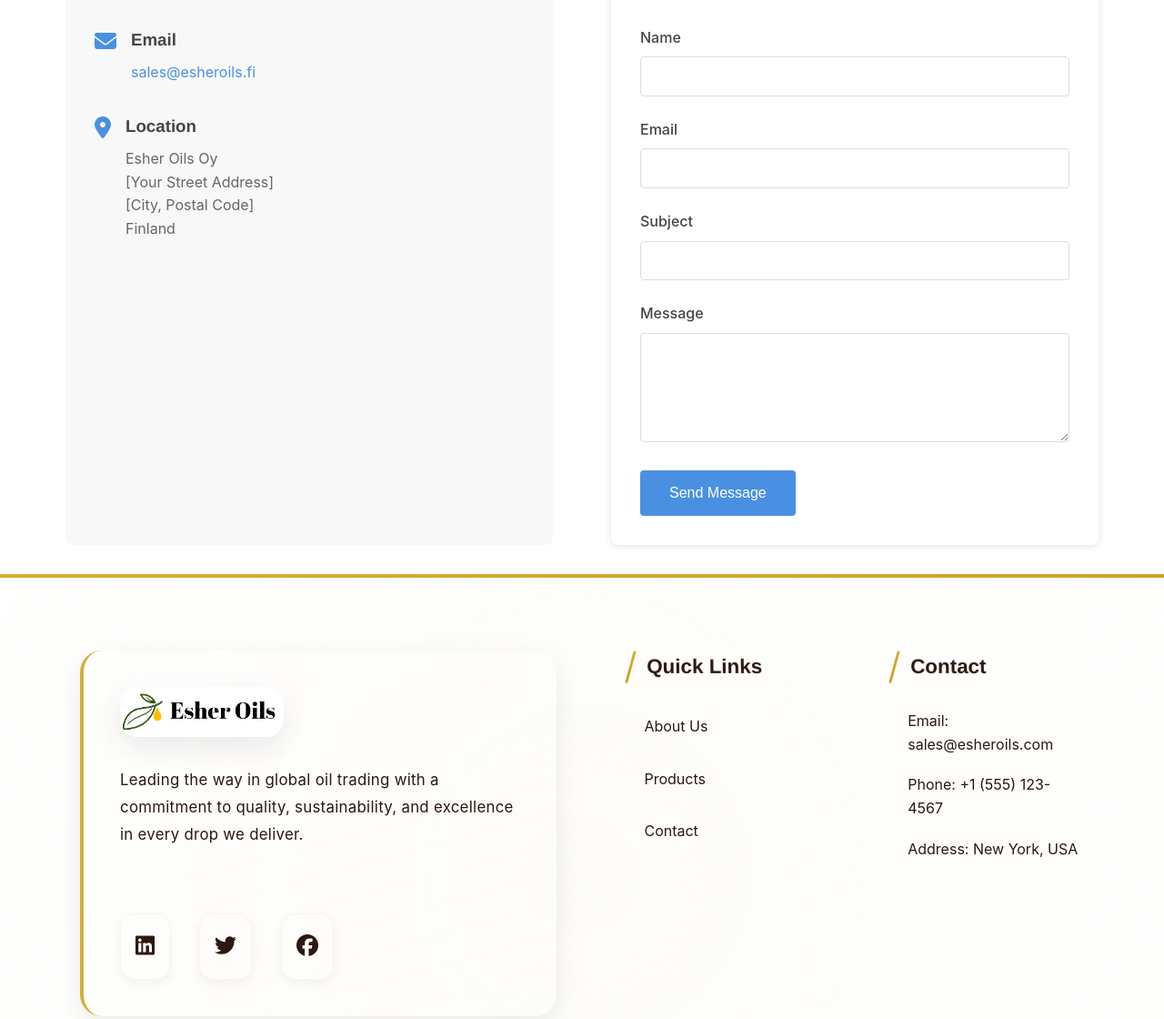
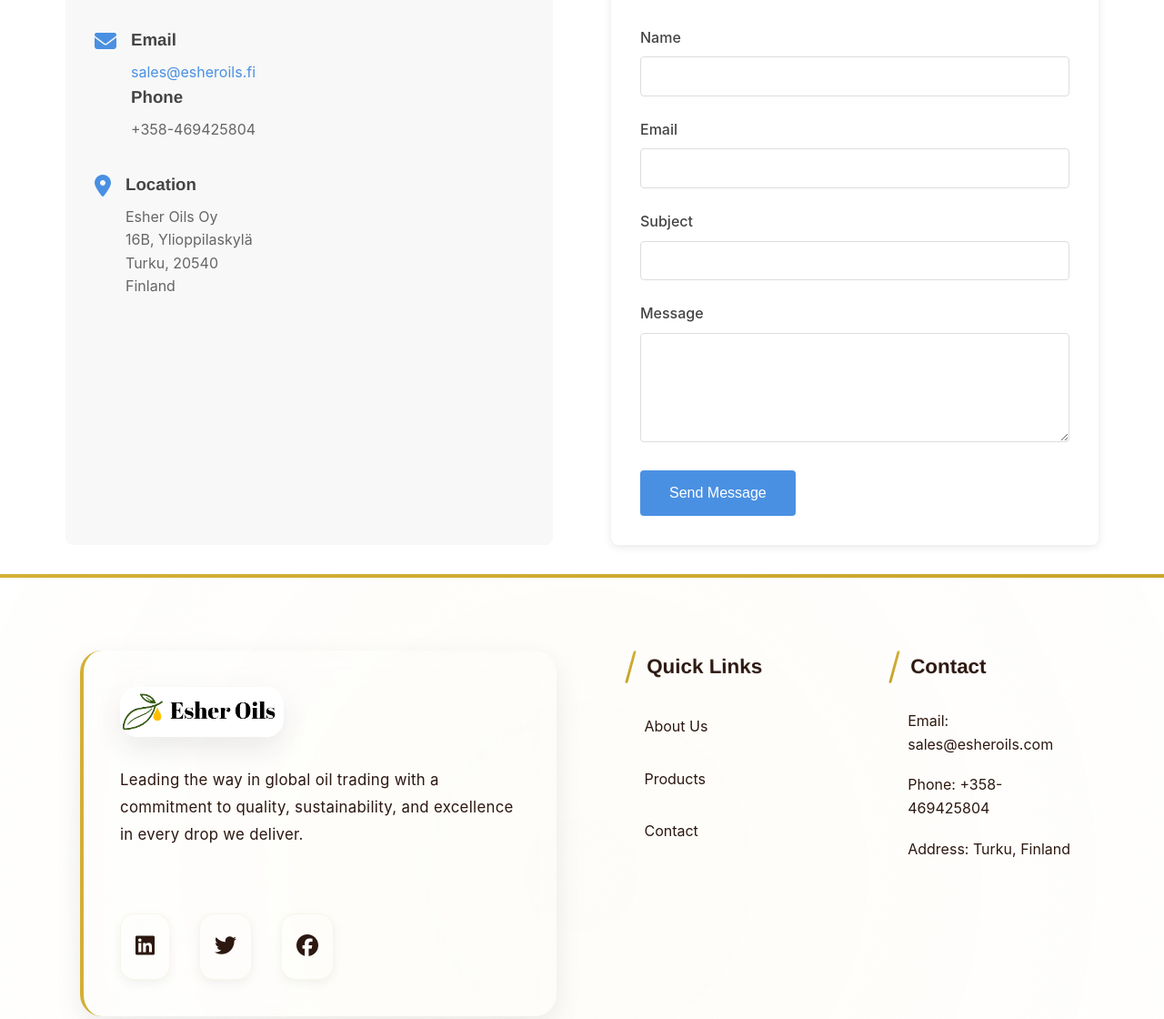
Before and after one commit to helenpervez123/jatin_dai_web_design, a plain HTML site: page html/products/contact.html in a window 1280 px wide. Shown: the part 205-1325 px from the top of the page at 91% size. Drawn offline with Linux system fonts and the light colour scheme.

Commit message:
Update contact.html
Jatin's update

```diff
--- a/html/products/contact.html
+++ b/html/products/contact.html
@@ -54,6 +54,8 @@
                     <div>
                         <h3>Email</h3>
                         <p><a href="mailto:sales@esheroils.fi">sales@esheroils.fi</a></p>
+                        <h3>Phone</h3>
+                        <p> +358-469425804 </p>
                     </div>
                 </div>
 
@@ -62,8 +64,8 @@
                     <div>
                         <h3>Location</h3>
                         <p>Esher Oils Oy</p>
-                        <p>[Your Street Address]</p>
-                        <p>[City, Postal Code]</p>
+                        <p>16B, Ylioppilaskylä</p>
+                        <p>Turku, 20540</p>
                         <p>Finland</p>
                     </div>
                 </div>
@@ -125,8 +127,8 @@
                 <h3>Contact</h3>
                 <ul>
                     <li>Email: sales@esheroils.com</li>
-                    <li>Phone: +1 (555) 123-4567</li>
-                    <li>Address: New York, USA</li>
+                    <li>Phone: +358-469425804</li>
+                    <li>Address: Turku, Finland</li>
                 </ul>
             </div>
         </div>
```
